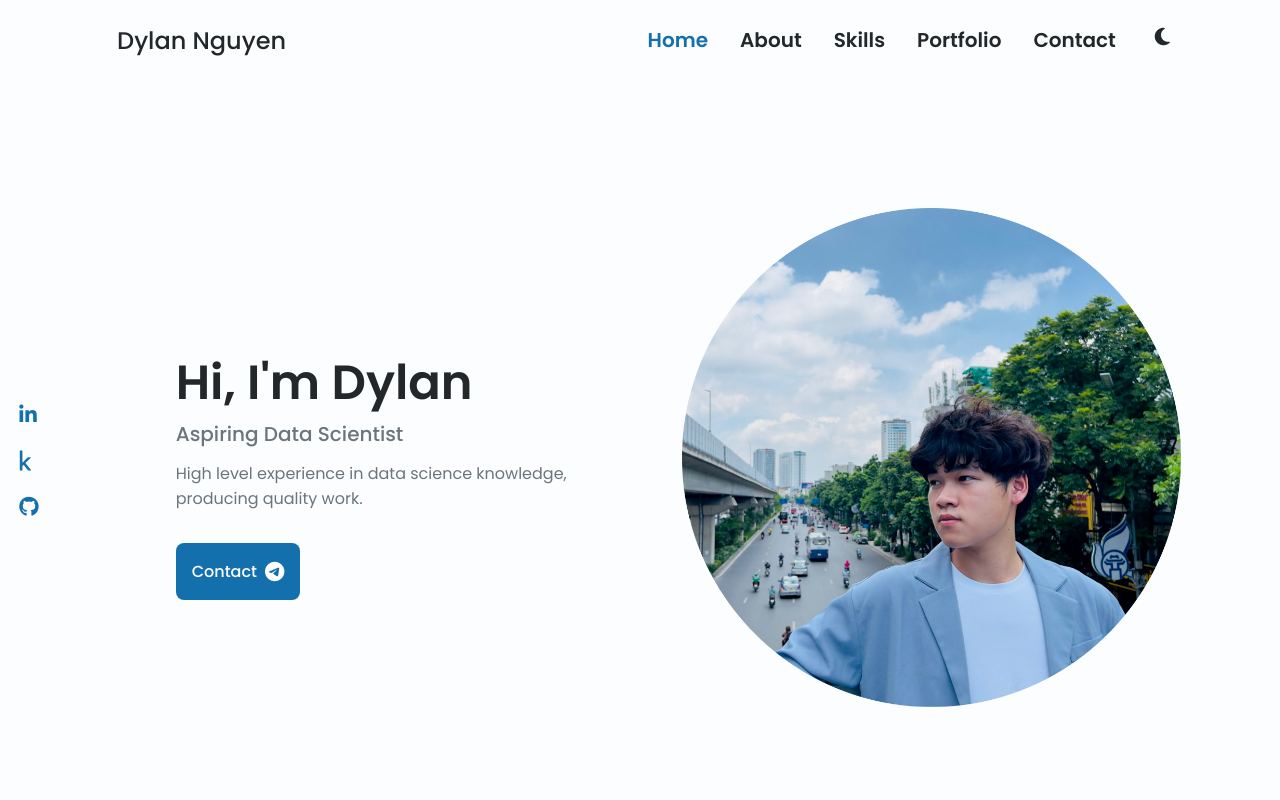
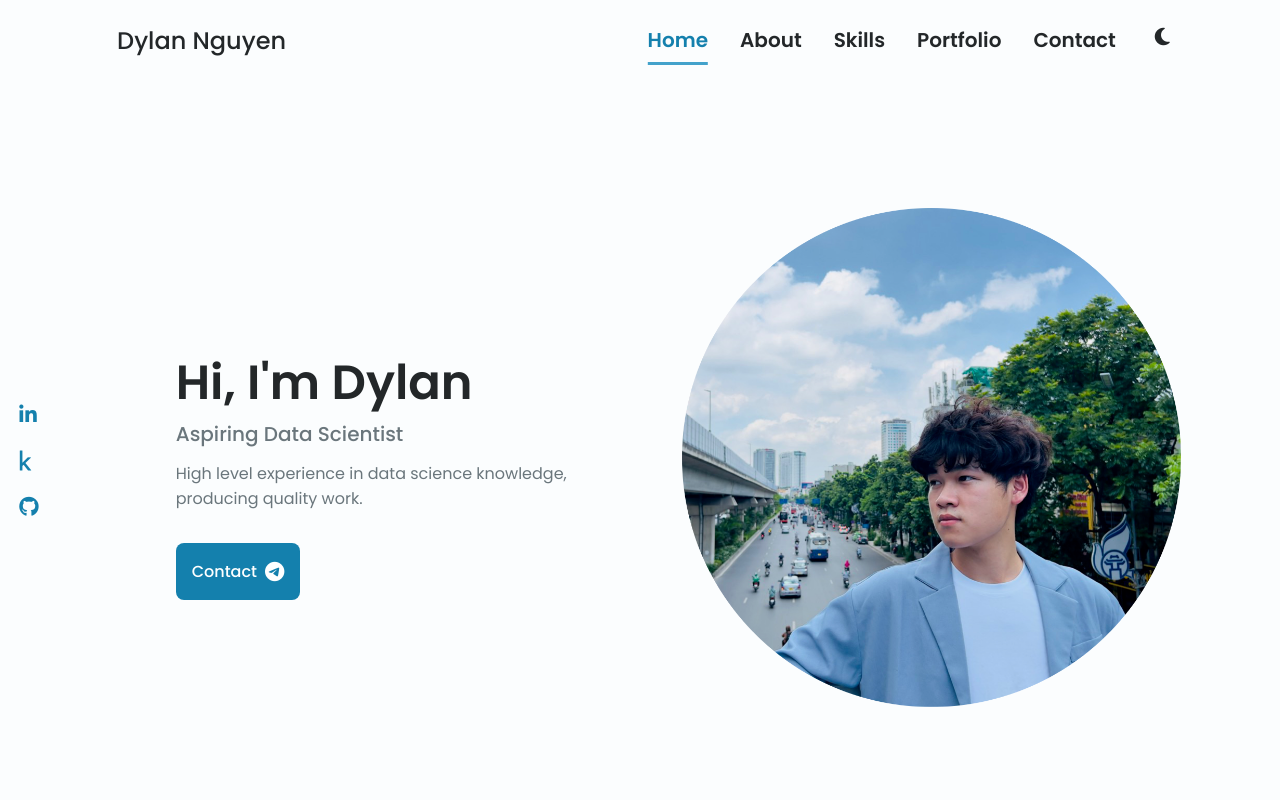
Before and after one commit to DylanNguyen2111/My_Portfolio, a plain HTML site: page index.html in a window 1280 px wide. Shown: the top 800 px of the page. Drawn offline with nearby package versions, Linux system fonts and the light colour scheme.

Commit message:
animation added

```diff
--- a/css/styles.css
+++ b/css/styles.css
@@ -4,7 +4,7 @@
   --header-height: 3rem;
   /* Colors */
   /* Change favorite color */
-  --hue-color: 204;
+  --hue-color: 198;
   /*Purple 250 - Green 142 - Blue 230 - Pink 340*/
   /* HSL color mode */
   --first-color: hsl(var(--hue-color), 79%, 38%);
@@ -230,13 +230,26 @@ img {
   background-color: var(--first-color-alt);
   height: 3px;
   width: 0;
-  left: 0;
+  left: 50%;
   bottom: -10px;
-  transition: all 0.3s ease;
+  transition: all 0.2s ease;
+  transform: translateX(-50%);
 }
 
 .header .nav-link:hover:after{
   width: 100%;
+}
+
+.nav-link.active-link:after {
+  content: "";
+  position: absolute;
+  background-color: var(--first-color-alt);
+  height: 3px;
+  width: 100%;
+  left: 50%;
+  bottom: -10px;
+  transition: all 0.3s ease;
+  transform: translateX(-50%);
 }
 
 .header .nav-link-icon {
--- a/index.html
+++ b/index.html
@@ -357,7 +357,7 @@
         </section>
 
         <!-- QUALIFICATION -->
-        <section class="qualification section", id="qualifications">
+        <section class="qualification section">
             <h2 class="section-title">Qualification</h2>
             <span class="section-subtitle">My personel journey</span>
 
@@ -554,7 +554,7 @@
         </section>
 
         <!-- PROJECT IN MIND -->
-        <section class="project section", id="project">
+        <section class="project section">
             <div class="project-bg">
                 <div class="project-container container grid">
                     <div class="project-data">
--- a/js/main.js
+++ b/js/main.js
@@ -119,26 +119,39 @@ var swiperTestimonial = new Swiper(".testimonial-container", {
 
 /* SCROLL SECTIONS ACTIVE LINK */
 const sections = document.querySelectorAll("section[id]");
+const navLinks = document.querySelectorAll(".nav-menu a");
 
 function scrollActive() {
-  const scrollY = window.pageYOffset;
+    const verticalScrollPosition = window.scrollY || window.pageYOffset;
 
     sections.forEach((current) => {
         const sectionHeight = current.offsetHeight;
         const sectionTop = current.offsetTop - 50;
-    sectionId = current.getAttribute("id");
+        const sectionId = current.getAttribute("id");
 
-    if (scrollY > sectionTop && scrollY <= sectionTop + sectionHeight) {
-      document
-        .querySelector(".nav-menu a[href*=" + sectionId + "]")
-        .classList.add("active-link");
+        const navLink = document.querySelector(".nav-menu a[href='#" + sectionId + "']");
+
+        if (navLink) {
+            if (verticalScrollPosition > sectionTop && verticalScrollPosition <= sectionTop + sectionHeight) {
+                navLink.classList.add("active-link");
             } else {
-      document
-        .querySelector(".nav-menu a[href*=" + sectionId + "]")
-        .classList.remove("active-link");
+                navLink.classList.remove("active-link");
+            }
         }
     });
 }
+
+function handleClick(event) {
+    navLinks.forEach(navLink => {
+        navLink.classList.remove("active-link");
+    });
+    event.target.classList.add("active-link");
+}
+
+navLinks.forEach(navLink => {
+    navLink.addEventListener("click", handleClick);
+});
+
 window.addEventListener("scroll", scrollActive);
 
 /* EMAIL JS */
```
Lines whose indentation alone changed are shown as unchanged.
